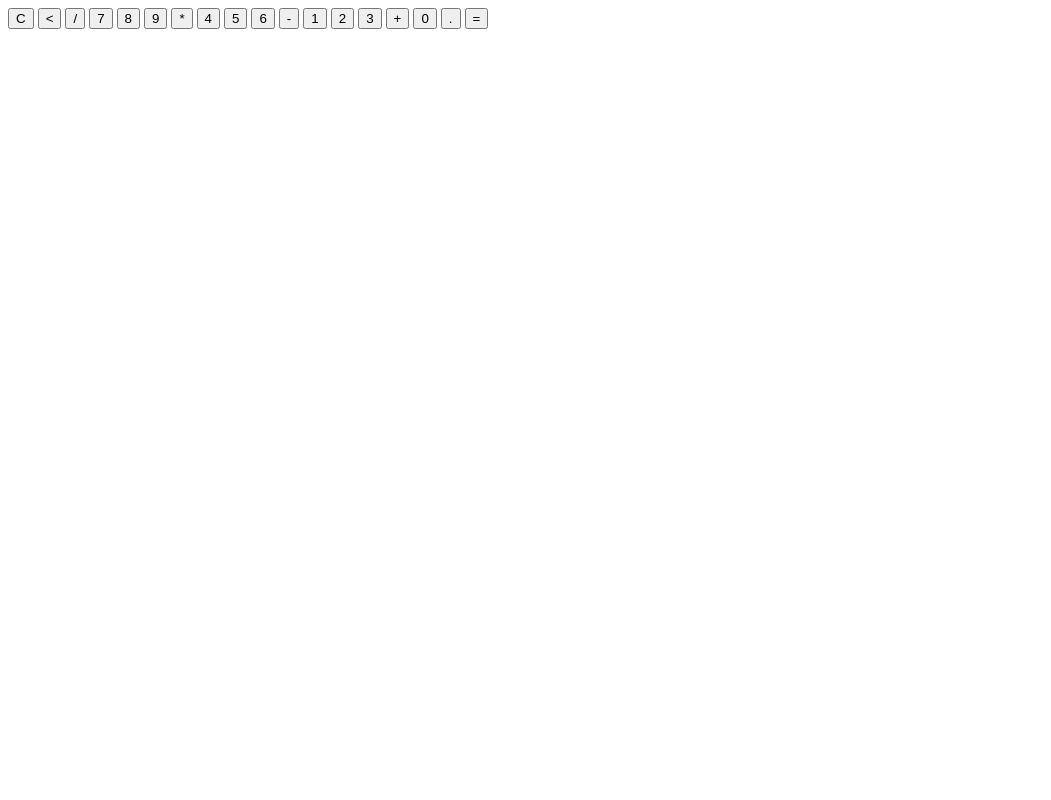
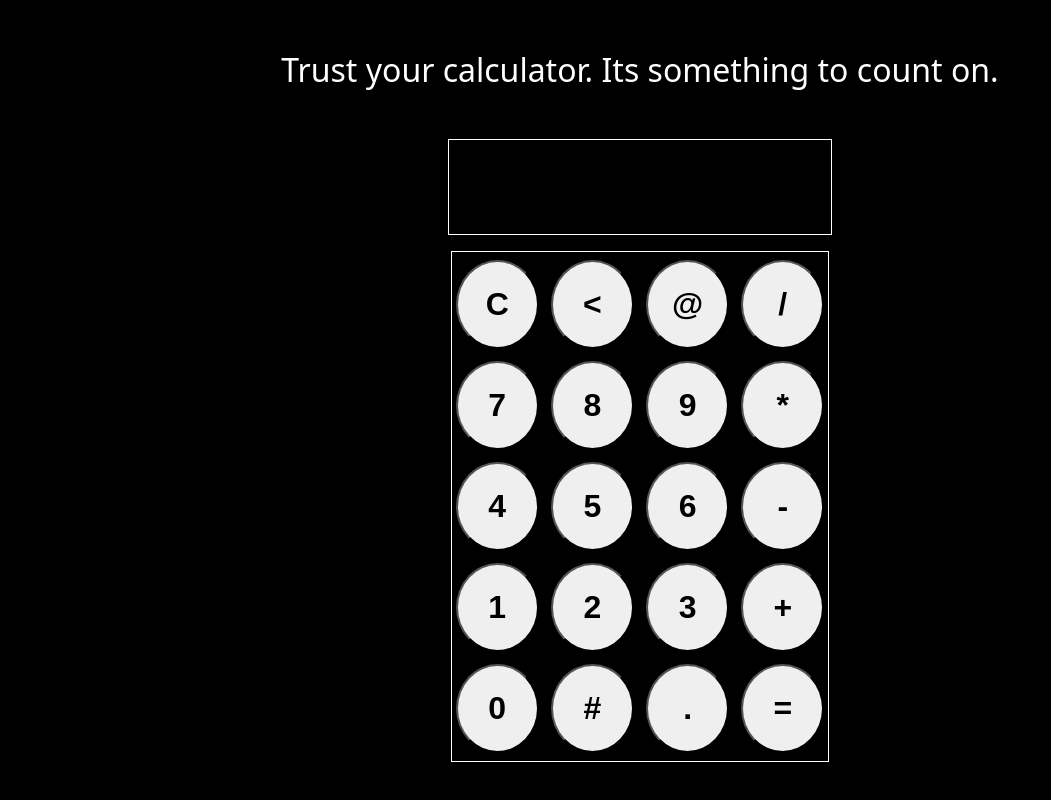
Before and after one commit to sushi057/CalculatorApp, a plain HTML site: page index.html in a window 1280 px wide. Shown: the whole page, without its empty margins (0-1051 px from the left). Drawn offline with Linux system fonts and the light colour scheme.

Commit message:
Basic CSS Layout

```diff
--- a/index.html
+++ b/index.html
@@ -6,30 +6,34 @@
     <meta name="viewport" content="width=device-width, initial-scale=1.0">
     <link rel="stylesheet" href="style.css">
     <script src="script.js" defer></script>
+    <link rel="icon" href="favicon.png">
     <title>Calculator</title>
 </head>
 <body>
     <div class="container">
+        <p>Trust your calculator. Its something to count on.</p>
         <div class="screen"></div>
         <div class="buttons">
-            <button type="button">C</button>
-            <button type="button"><</button>
-            <button type="button">/</button>
-            <button type="button">7</button>
-            <button type="button">8</button>
-            <button type="button">9</button>
-            <button type="button">*</button>
-            <button type="button">4</button>
-            <button type="button">5</button>
-            <button type="button">6</button>
-            <button type="button">-</button>
-            <button type="button">1</button>
-            <button type="button">2</button>
-            <button type="button">3</button>
-            <button type="button">+</button>
-            <button type="button">0</button>
-            <button type="button">.</button>
-            <button type="button">=</button>
+            <button type="button" class="secondary">C</button>
+            <button type="button" class="secondary"><</button>
+            <button type="button" class="secondary">@</button>
+            <button type="button" class="primary">/</button>
+            <button type="button" class="numeric">7</button>
+            <button type="button" class="numeric">8</button>
+            <button type="button" class="numeric">9</button>
+            <button type="button" class="primary">*</button>
+            <button type="button" class="numeric">4</button>
+            <button type="button" class="numeric">5</button>
+            <button type="button" class="numeric">6</button>
+            <button type="button" class="primary">-</button>
+            <button type="button" class="numeric">1</button>
+            <button type="button" class="numeric">2</button>
+            <button type="button" class="numeric">3</button>
+            <button type="button" class="primary">+</button>
+            <button type="button" class="numeric">0</button>
+            <button type="button" class="numeric">#</button>
+            <button type="button" class="numeric">.</button>
+            <button type="button" class="primary">=</button>
         </div>
     </div>
 </body>
--- a/style.css
+++ b/style.css
@@ -0,0 +1,69 @@
+@import url('https://fonts.googleapis.com/css2?family=Inter+Tight:wght@500;700&display=swap');
+
+:root{
+    --secondary-button: #a5a5a5;
+    --numberic-keys: #a5a5a5;
+    --primary-keys: #a5a5a5;
+}
+
+*{
+    padding: 0;
+    margin: 0;
+    box-sizing: border-box;
+}
+
+body{
+    font-family: 'Inner Tight', system-ui, -apple-system, BlinkMacSystemFont, 'Segoe UI', Roboto, Oxygen, Ubuntu, Cantarell, 'Open Sans', 'Helvetica Neue', sans-serif;
+    font-size: 2rem;
+    background-color: #000000;
+    color: white;
+}
+
+p{
+    margin: 48px auto 32px;
+}
+
+.container{
+    display: flex;
+    flex-direction: column;
+    align-items: center;
+    /* border: 3px solid gray; */
+}
+
+.screen{
+    border: 1px solid white;
+    height: 12vh;
+    width: 12em;
+    margin: 16px auto;
+}
+
+.buttons{
+    /* width: 50vw; */
+    display: grid;
+    grid-template-columns: repeat(4, 1fr);
+    grid-gap: 12px;
+    padding: 8px 4px;
+    border: 1px solid white;
+}
+
+button{
+    font-size: 32px;
+    padding: 24px;
+    text-align: center;
+    height: auto;
+    border-radius: 50%;
+    font-weight: bold;
+}
+
+
+.primary{
+
+}
+
+.secondary{
+
+}
+
+.numeric{
+
+}
```
